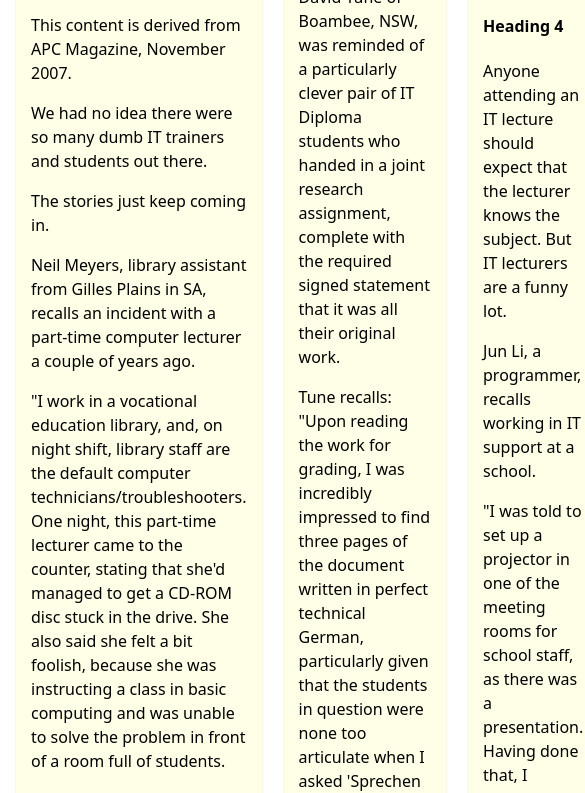
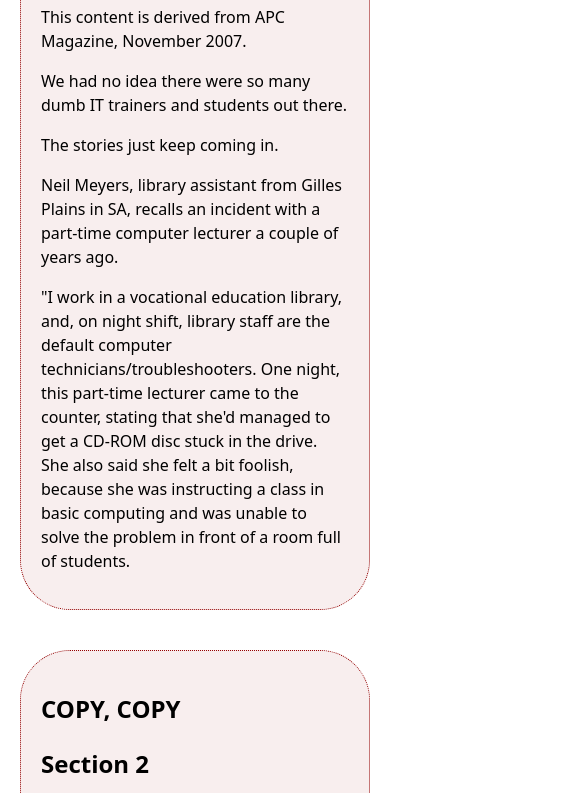
Before and after one commit to isabelleliang0/C4Prog-WT-25S2-Porfolio-IL, a plain HTML site: page phase-2/index.html in a window 390 px wide. Shown: the part 455-1248 px from the top of the page, 585 px wide, since content can reach past the window. Drawn offline with Linux system fonts and the light colour scheme.

Commit message:
feat: site mobile main - add CSS to lay the site main section

```diff
--- a/phase-2/css/style.css
+++ b/phase-2/css/style.css
@@ -22,34 +22,18 @@ header.header {
   padding: 25px;
   border-radius: 50px;
   margin: 50px;
+  text-align: center;
+  border-style: double;
+}
+main{
+  display: grid;
+  grid-template-columns: 1fr;
 }
 
-
-
-
-
-
-
-
-.container {
-  display: grid;
-  grid-template-columns: 2fr 2fr 1.5fr;
-  grid-template-rows: auto;
-  gap: 20px;
-  margin: 0 auto;
-  padding: 15px;
+.container article{
+  border: 1px dotted #940000;
+  margin: 20px;
+  border-radius: 50px;
+  padding: 20px;
+  background-color: #f8eeee;
 }
-
-.container article {
-  border: 1px solid #fcf6e9;
-  padding: 15px;
-  background: #ffffe8;
-}
-
-.container aside {
-  grid-column: 3;
-  grid-row: 1/ 3;
-  border: 1px solid #deead3;
-  padding: 15px;
-  background: #edf7fc;
-}
```
